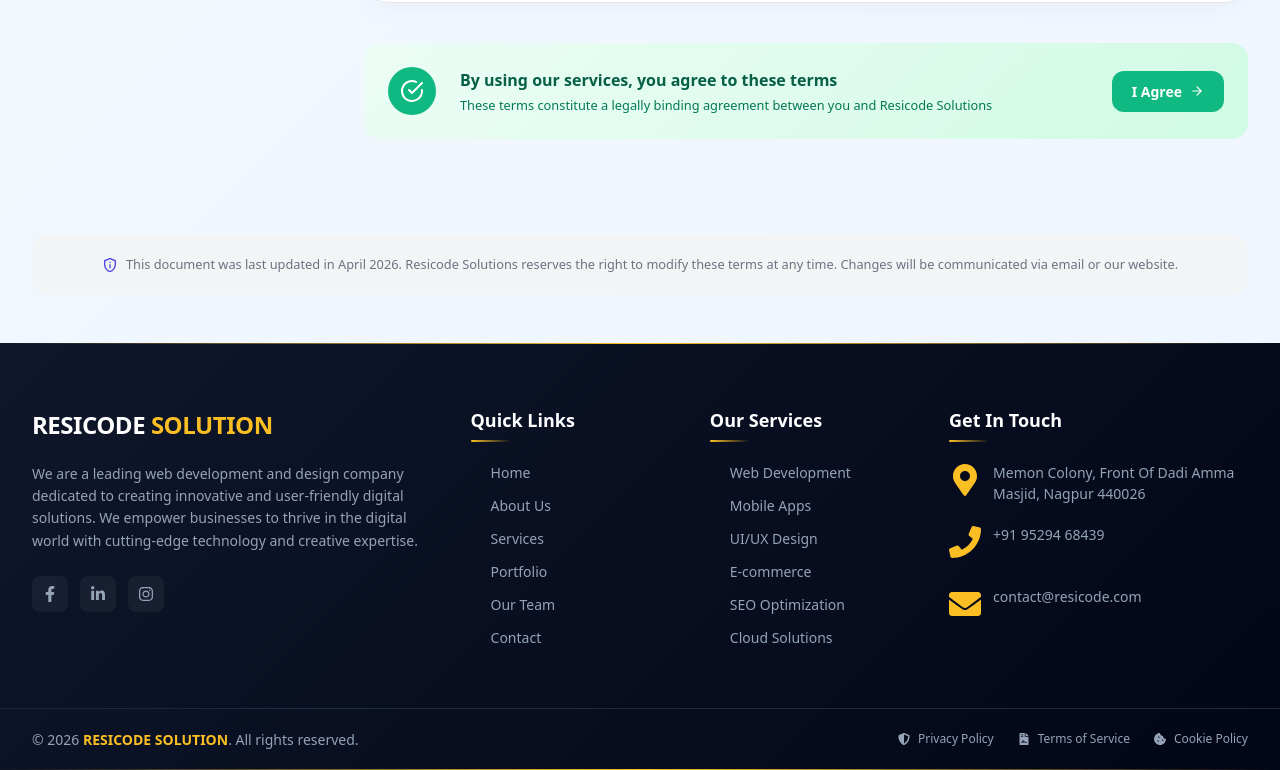
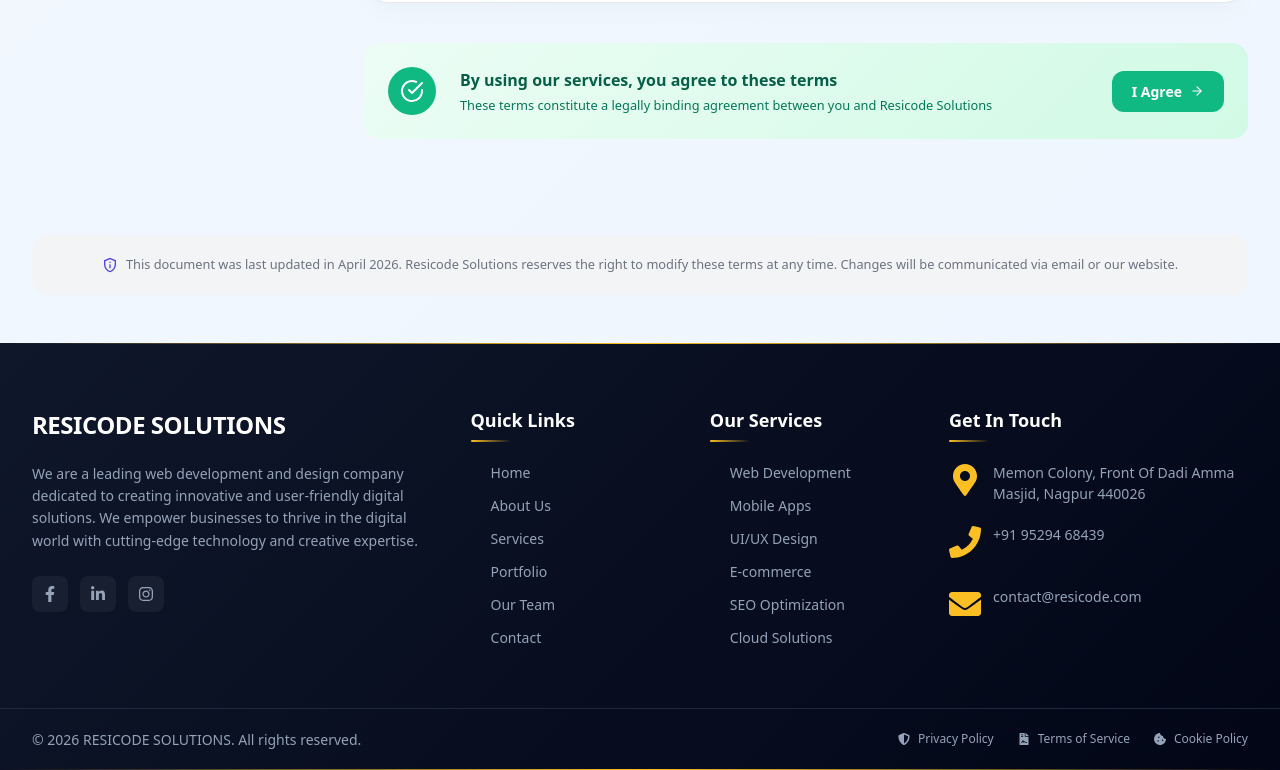
Before and after one commit to wasim0168/My_company, a React (Vite) app: page /terms in a window 1280 px wide. Shown: the part 3564-4334 px from the top of the page. Built offline with nearby package versions, Linux system fonts and the light colour scheme.

Commit message:
fix: Updated code

```diff
--- a/src/Components/Pages/Footer.jsx
+++ b/src/Components/Pages/Footer.jsx
@@ -79,7 +79,7 @@ const Footer = () => {
               {/* <div className="logo-icon">
                 <HiOutlineSparkles />
               </div> */}
-              <span className="logo-text">RESICODE <span>SOLUTION</span></span>
+              <span className="logo-text">RESICODE SOLUTIONS</span>
             </div>
             <p className="footer-description">
               We are a leading web development and design company dedicated to creating
@@ -159,7 +159,7 @@ const Footer = () => {
         <div className="footer-container">
           <div className="bottom-content">
             <p className="copyright">
-              &copy; {new Date().getFullYear()} <span>RESICODE SOLUTION</span>. All rights reserved.
+              &copy; {new Date().getFullYear()} RESICODE SOLUTIONS. All rights reserved.
             </p>
             <div className="footer-policies">
               {policyLinks.map((policy, index) => (
```
